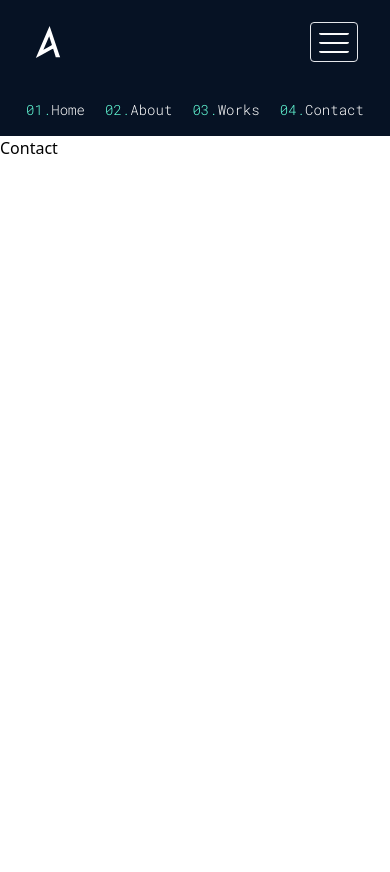
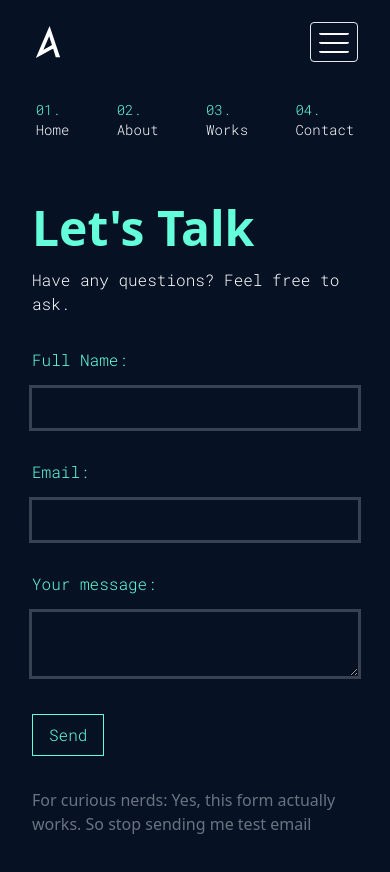
Before and after one commit to amankumarm/amankumarm.github.io, a Next.js app: page /contact in a window 390 px wide. Shown: the top 872 px of the page. Built offline with nearby package versions, Linux system fonts and the light colour scheme.

Commit message:
contact done

```diff
--- a/components/Layout/navbar.js
+++ b/components/Layout/navbar.js
@@ -34,22 +34,22 @@ function Navbar() {
         </div>
       </div>
       <div
-        className={`flex flex-row justify-around whitespace-nowrap bg-bgBlue p-4  font-roboto text-white lg:hidden ${
+        className={`flex flex-row justify-around gap-2 whitespace-nowrap bg-bgBlue p-4  font-roboto text-white lg:hidden ${
           hidden === true ? 'hidden' : ''
         } transition  ease-in-out `}
       >
-        <div className="cursor-pointer text-sm  hover:text-blueGreen">
-          <span className="text-blueGreen">01.</span>Home
-        </div>
-        <div className="cursor-pointer text-sm hover:text-blueGreen">
-          <span className="text-blueGreen">02.</span>About
-        </div>
-        <div className="cursor-pointer text-sm hover:text-blueGreen">
-          <span className="text-blueGreen">03.</span>Works
-        </div>
-        <div className="cursor-pointer text-sm hover:text-blueGreen">
-          <span className="text-blueGreen">04.</span>Contact
-        </div>
+        {navItems.map((item, index) => {
+          return (
+            <div className="cursor-pointer text-sm  hover:text-blueGreen">
+              <a href={item.url}>
+                <span className="text-blueGreen">
+                  0{index + 1}.<br />{' '}
+                </span>{' '}
+                {item.name}
+              </a>
+            </div>
+          )
+        })}
       </div>
     </>
   )
--- /dev/null
+++ b/pages/about.js
@@ -0,0 +1,7 @@
+import React from 'react'
+
+function about() {
+  return <div>In Progress</div>
+}
+
+export default about
--- a/pages/contact.js
+++ b/pages/contact.js
@@ -1,7 +1,53 @@
 import React from 'react'
 
 function Contact() {
-  return <div>Contact</div>
+  return (
+    <div className="h-full  bg-bgBlue px-20 py-4  text-white ph:p-8 ">
+      <p className=" py-4 text-6xl font-bold text-blueGreen ph:text-5xl">
+        Let's Talk
+      </p>
+      <p className="font-roboto">Have any questions? Feel free to ask.</p>
+      <form
+        action="https://formspree.io/f/xqknynrg"
+        method="POST"
+        className=" flex flex-col gap-4 py-8 font-roboto"
+      >
+        <label className="text-blueGreen ">
+          Full Name:
+          <input
+            type="text"
+            name="name"
+            className="my-4 w-full  bg-bgBlue  p-2 outline outline-gray-700 focus:outline-blueGreen"
+          />
+        </label>
+        <label className="text-blueGreen">
+          Email:
+          <input
+            type="email"
+            name="email"
+            className="my-4 w-full  bg-bgBlue  p-2 outline outline-gray-700 focus:outline-blueGreen "
+          />
+        </label>
+        <label className="text-blueGreen">
+          Your message:
+          <textarea
+            name="message"
+            className="my-4 w-full bg-bgBlue  bg-bgBlue  p-2 outline outline-gray-700 focus:outline-blueGreen "
+          ></textarea>
+        </label>
+        <button
+          className="delay-125 w-min border  border-blueGreen px-4 py-2 text-blueGreen transition hover:scale-110 hover:bg-blueGreen hover:text-black"
+          type="submit"
+        >
+          Send
+        </button>
+      </form>
+      <p className='text-gray-500'>
+        For curious nerds: Yes, this form actually works. So stop sending me
+        test email
+      </p>
+    </div>
+  )
 }
 
 export default Contact
--- a/pages/works.js
+++ b/pages/works.js
@@ -1,6 +1,7 @@
 import React from 'react'
 import ProjectCard from '../widgets/project'
 import { Projects } from '../widgets/constants'
+
 function Works() {
   return (
     <div className=" h-full bg-bgBlue px-40 font-roboto text-white ph:p-6 ph:text-sm">
@@ -34,7 +35,7 @@ function Works() {
         <div className="h-3  w-3 rounded-full  border border-green-400 bg-green-400 " />{' '}
         &nbsp; Done
       </div>
-      <div className="my-4 grid grid-cols-4 gap-7 py-12">
+      <div className="my-4 grid grid-cols-4 ph:grid-cols-1 md:grid-cols-2 gap-7 py-12">
         {Projects.map((item) => (
           <ProjectCard
             name={item.name}
--- a/widgets/project.js
+++ b/widgets/project.js
@@ -33,10 +33,10 @@ function projectCard({ status, name, desc, tech, link, code }) {
       <div className=" px-6 py-2">
         <p className="py-2 text-lg font-medium text-blueGreen">{name}</p>
         <p className="py-4 text-sm">{desc}</p>
-        <div className="flex flex-row gap-5 py-2 ">
+        <div className="flex flex-row flex-wrap py-2 ">
           <span>TechStack:</span>
           {tech.map((item) => (
-            <span className="text-sm text-blueGreen ">{item}</span>
+            <span className="text-sm text-blueGreen mx-1  ">{item}</span>
           ))}
         </div>
         <div className="flex flex-row gap-5 py-2">
```
